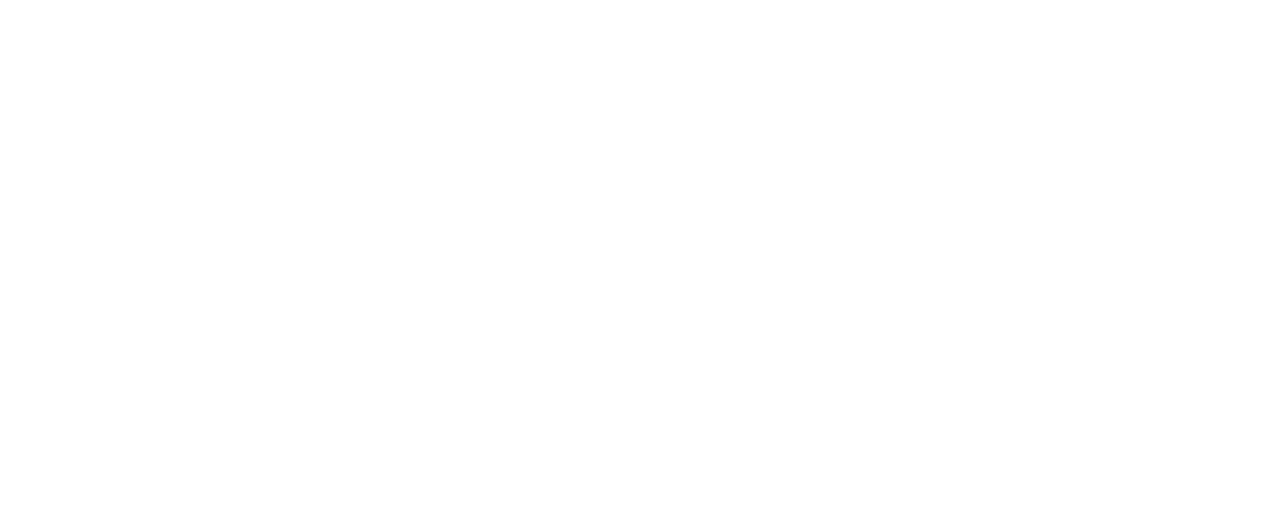
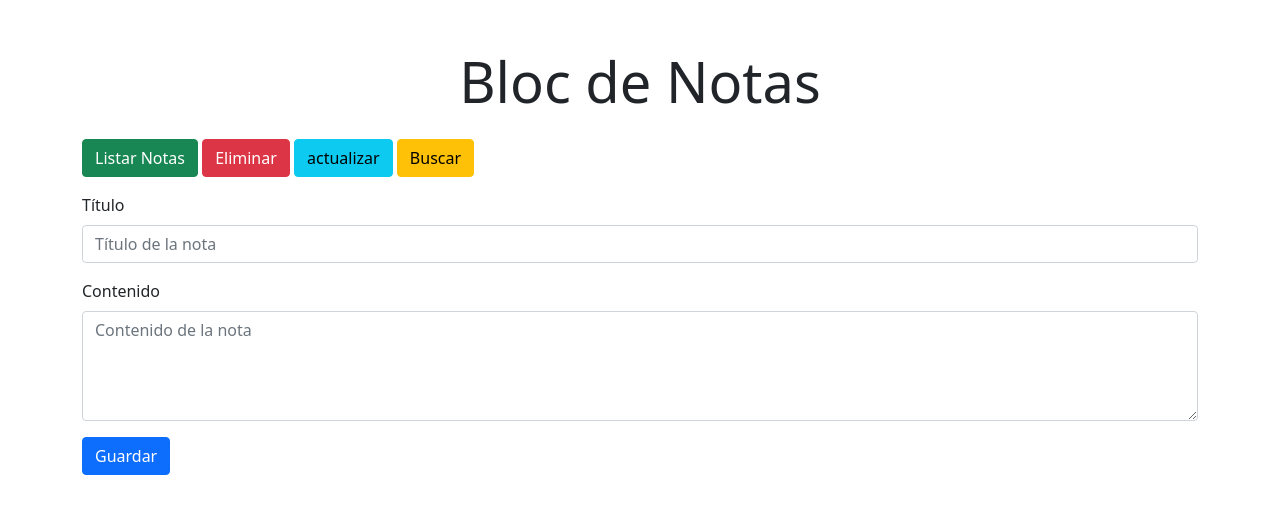
Before and after one commit to PeakyBlindersR/Frontend, a plain HTML site: page Index.html in a window 1280 px wide. Drawn offline with nearby package versions, Linux system fonts and the light colour scheme.

Commit message:
tarea 6 y 7 listas

```diff
--- a/Index.html
+++ b/Index.html
@@ -1,11 +1,46 @@
 <!DOCTYPE html>
-<html lang="en">
+<html lang="es">
 <head>
     <meta charset="UTF-8">
     <meta name="viewport" content="width=device-width, initial-scale=1.0">
-    <title>Document</title>
+    <title>Bloc de Notas</title>
+    <!-- Agrega el enlace a Bootstrap CSS -->
+    <link rel="stylesheet" href="./app.css">
+    <link rel="stylesheet" href="https://cdn.jsdelivr.net/npm/bootstrap@5.0.0/dist/css/bootstrap.min.css">
 </head>
 <body>
+    <div class="container mt-5">
+        <h1 class="display-4 text-center mb-4">Bloc de Notas</h1>
+        <div class="row">
+            <div class="col-md-6">
+                <!-- Botón para listar notas -->
+                <a href="#" class="btn btn-success mb-3">Listar Notas</a>
+                <a href="#" class="btn btn-danger mb-3">Eliminar </a>
+                <a href="#" class="btn btn-info mb-3">actualizar</a>
+                <a href="#" class="btn btn-warning mb-3">Buscar</a>
+            </div>
+            <!-- <div class="col-md-6"> -->
+                <!-- Botón para agregar nueva nota -->
+                <!-- <a href="#" class="btn btn-success mb-3">Agregar Nota</a> -->
+            <!-- </div> -->
+        <!-- </div> -->
+        <!-- Formulario para actualizar o eliminar nota -->
+        <form>
+            <div class="mb-3">
+                <label for="titulo" class="form-label">Título</label>
+                <input type="text" class="form-control" id="titulo" placeholder="Título de la nota">
+            </div>
+            <div class="mb-3">
+                <label for="contenido" class="form-label">Contenido</label>
+                <textarea class="form-control" id="contenido" rows="4" placeholder="Contenido de la nota"></textarea>
+            </div>
+            <button type="submit" class="btn btn-primary">Guardar</button>
+            <!-- <button type="button" class="btn btn-danger">Eliminar Nota</button> -->
+        </form>
+    </div>
 
+    <!-- Agrega el enlace a Bootstrap JS (opcional si necesitas funcionalidad adicional) -->
+    <script src="./app.js"></script>
+    <script src="https://cdn.jsdelivr.net/npm/bootstrap@5.0.0/dist/js/bootstrap.bundle.min.js"></script>
 </body>
 </html>
--- /dev/null
+++ b/app.js
@@ -0,0 +1 @@
+// app.js
```
Also changed, not shown: app.css (added).
